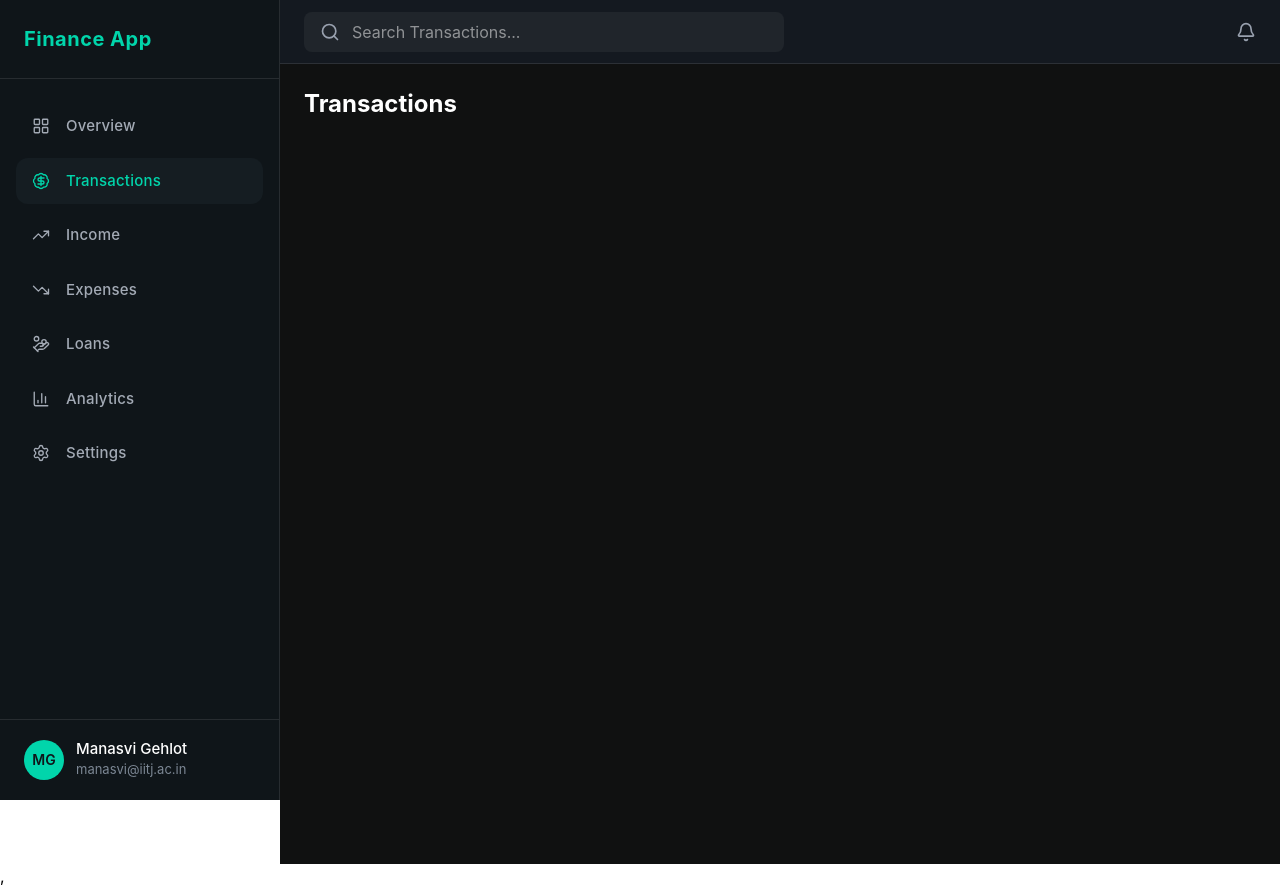
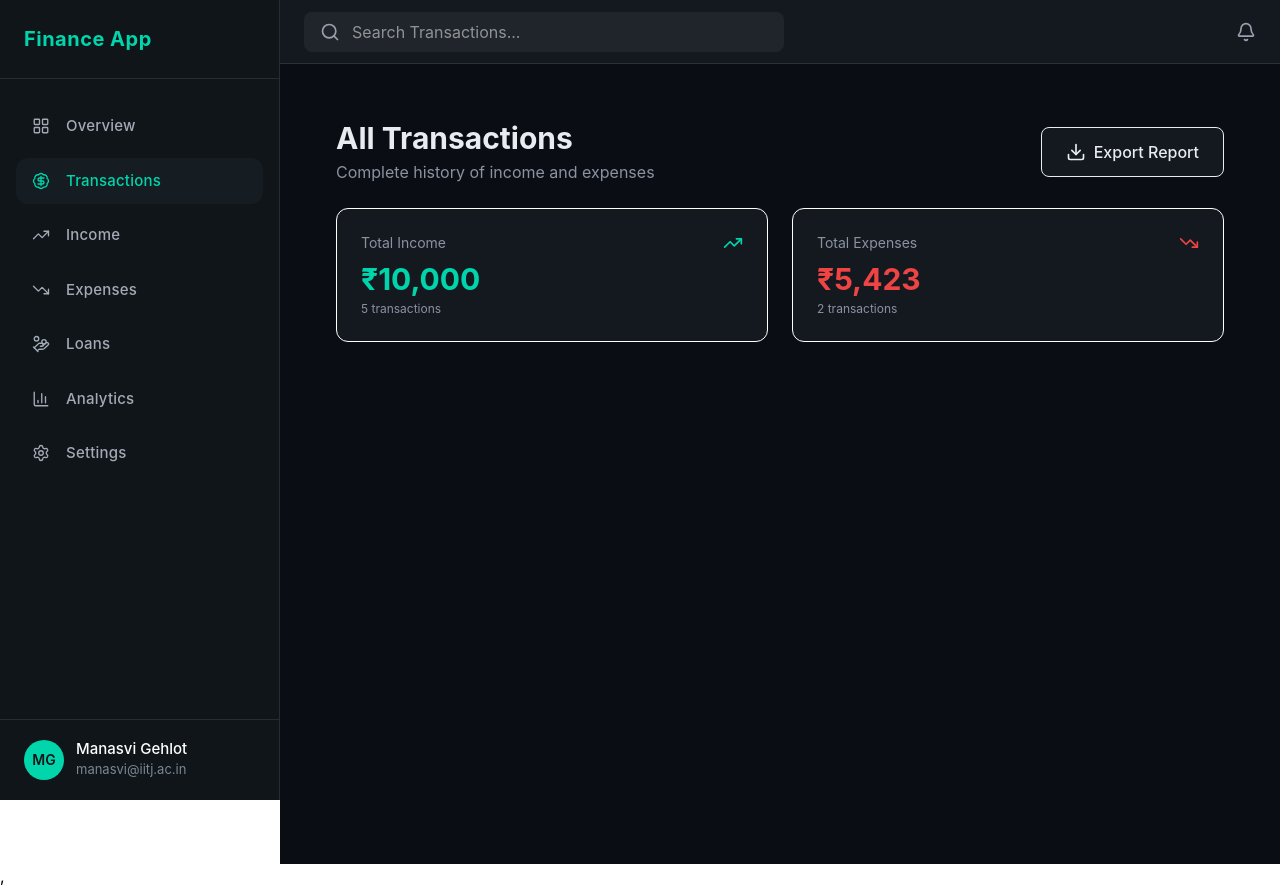
Before and after one commit to Rahul-dev2701/Personal-Finance-Web-App, a React (Vite) app in the folder personal-finance-app/: page /transactions in a window 1280 px wide. Built offline with nearby package versions, Linux system fonts and the light colour scheme.

Commit message:
make transaction UI

```diff
--- a/personal-finance-app/src/App.jsx
+++ b/personal-finance-app/src/App.jsx
@@ -12,8 +12,8 @@ function App() {
         <Sidebar />
         <Searchbar />
       </div>
-      <main className="ml-70 mt-16 min-h-screen bg-[#101111] p-6 text-white">
-      <Outlet/>
+      <main className="ml-70 mt-16 min-h-screen bg-[#0a0e14] p-6 text-white">
+        <Outlet/>
       </main>
     </>
   )
--- a/personal-finance-app/src/pages/Transactions/Transactions.jsx
+++ b/personal-finance-app/src/pages/Transactions/Transactions.jsx
@@ -1,11 +1,46 @@
-import React from "react";
 import { useState, useEffect } from "react";
+import { Search, Filter, Download, TrendingUp, TrendingDown } from 'lucide-react';
 
 function Transactions(){
     return(
-        <div>
-            <h1 className="text-2xl font-bold mb-4">Transactions</h1>
+        <div className="p-8">
+          <div className="flex items-center justify-between mb-6">
+            <div>
+              <h1 className="text-3xl font-bold text-[#e8ecf0]">All Transactions</h1>
+              <p className="text-[#8b92a0] mt-1">Complete history of income and expenses</p>
+            </div>
+            <button className="bg-[#141920] border border-border text-[#e8ecf0] px-6 py-3 rounded-lg font-medium hover:bg-[#1a1f28] transition-colors flex items-center gap-2 cursor-pointer">
+              <Download className="w-5 h-5" />
+              Export Report
+            </button>
+          </div>
+
+          <div className="grid grid-cols-1 md:grid-cols-2 gap-6 mb-6">
+            <div className="bg-[#141920] border border-border rounded-xl p-6">
+              <div className="flex items-center justify-between mb-2">
+                <span className="text-sm text-[#8b92a0]">Total Income</span>
+                <TrendingUp className="w-5 h-5 text-[#00d4aa]" />
+              </div>
+              <div className="text-3xl font-bold text-[#00d4aa]">₹10,000</div>
+              <p className="text-xs text-[#8b92a0] mt-1">
+                5 transactions
+              </p>
+            </div>
+            <div className="bg-[#141920] border border-border rounded-xl p-6">
+              <div className="flex items-center justify-between mb-2">
+                <span className="text-sm text-[#8b92a0]">Total Expenses</span>
+                <TrendingDown className="w-5 h-5 text-[#ef4444]" />
+              </div>
+              <div className="text-3xl font-bold text-[#ef4444]">₹5,423</div>
+              <p className="text-xs text-[#8b92a0] mt-1">
+                2 transactions
+              </p>
+            </div>
+          </div>
+
+
         </div>
+
 
     )
 }
```
